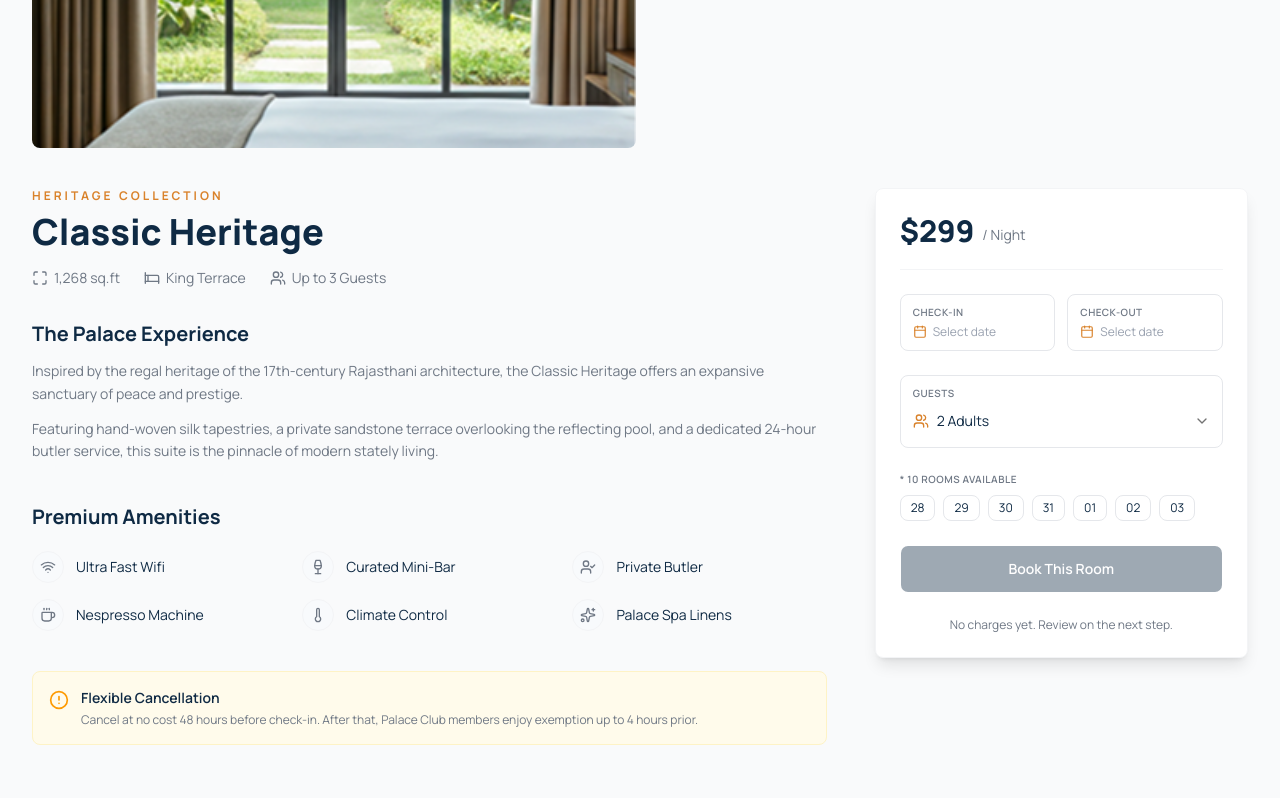
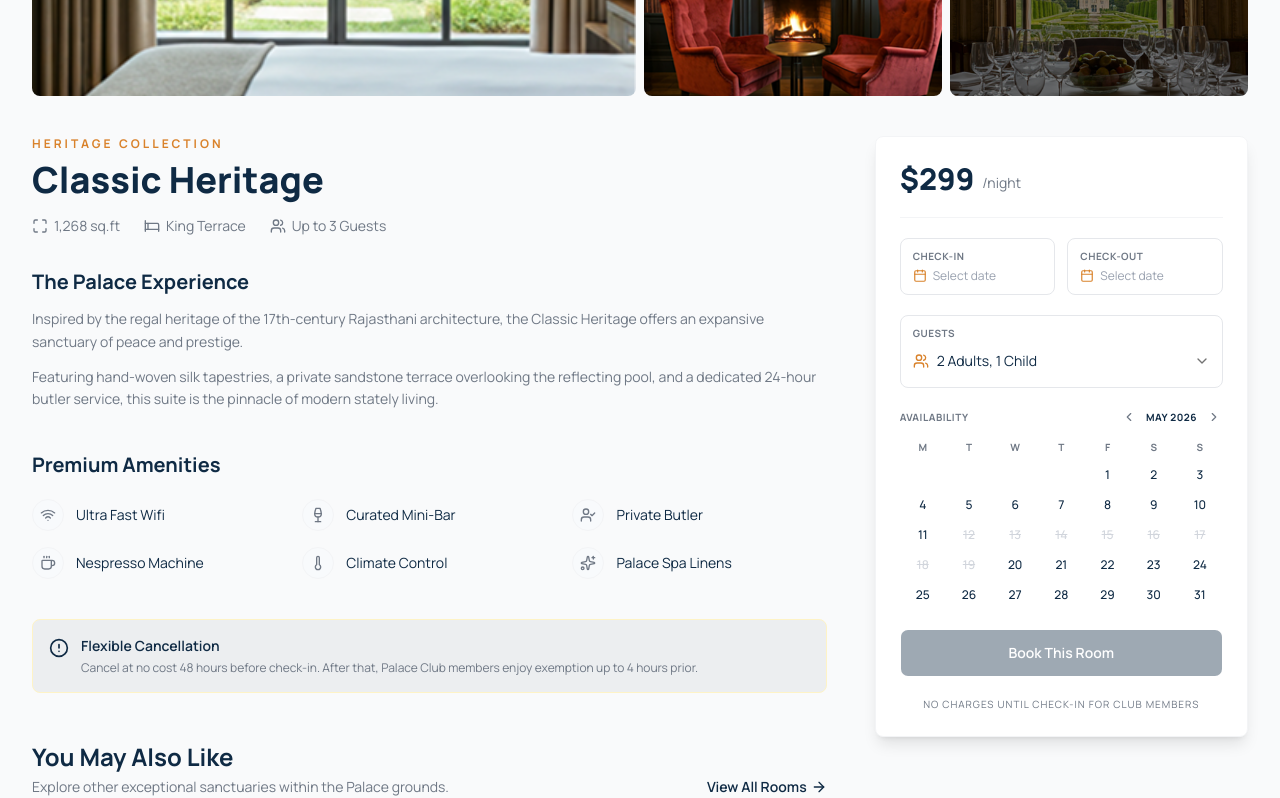
Before and after one commit to NdiRaoul/Jagamn-hotel-mgt, a Next.js app: page /rooms/classic-heritage in a window 1280 px wide. Shown: the part 540-1338 px from the top of the page. Built offline with nearby package versions, Linux system fonts and the light colour scheme.

Commit message:
Completed the landing page, all romms page and room details page

```diff
--- a/src/app/(guest)/rooms/[slug]/page.tsx
+++ b/src/app/(guest)/rooms/[slug]/page.tsx
@@ -46,19 +46,14 @@ export default async function RoomDetailPage({ params }: Props) {
       <div className="h-24"></div>
 
       <div className="max-w-7xl mx-auto w-full px-8 py-10">
-        {/* Breadcrumb */}
-        <div className="flex items-center gap-2 text-sm text-jagamn-secondary mb-8">
-          <Link href="/" className="hover:text-jagamn-primary transition-colors">Home</Link>
-          <span>/</span>
-          <Link href="/rooms" className="hover:text-jagamn-primary transition-colors">Rooms & Suites</Link>
-          <span>/</span>
-          <span className="text-jagamn-primary font-medium">{room.name}</span>
-        </div>
-
         {/* ── Gallery ── */}
-        <div className="grid grid-cols-2 gap-2 mb-10 h-[420px]">
-          {/* Main large image */}
-          <div className="relative rounded-md overflow-hidden col-span-1 row-span-2">
+        {/* Both columns use h-[420px]; the right column fills its height with a 2×2 grid */}
+        <div
+          className="grid grid-cols-2 gap-2 mb-10"
+          style={{ height: "420px" }}
+        >
+          {/* Main large image — left column, full height */}
+          <div className="relative rounded-md overflow-hidden h-full">
             <Image
               src={room.images.main}
               alt={room.name}
@@ -68,19 +63,29 @@ export default async function RoomDetailPage({ params }: Props) {
             />
           </div>
 
-          {/* Smaller images */}
-          <div className="grid grid-cols-2 grid-rows-2 gap-2">
+          {/* Right column — 2×2 grid, full height */}
+          <div className="grid grid-cols-2 grid-rows-2 gap-2 h-full">
             {room.images.gallery.slice(0, 3).map((img, i) => (
               <div key={i} className="relative rounded-md overflow-hidden">
-                <Image src={img} alt={`${room.name} photo ${i + 2}`} fill className="object-cover" />
+                <Image
+                  src={img}
+                  alt={`${room.name} photo ${i + 2}`}
+                  fill
+                  className="object-cover"
+                />
               </div>
             ))}
-            {/* +More badge on 4th image slot */}
-            <div className="relative rounded-md overflow-hidden">
+            {/* +More badge on 4th slot */}
+            <div className="relative rounded-md overflow-hidden cursor-pointer">
               {room.images.gallery[3] && (
-                <Image src={room.images.gallery[3]} alt={`${room.name} more`} fill className="object-cover" />
+                <Image
+                  src={room.images.gallery[3]}
+                  alt={`${room.name} more`}
+                  fill
+                  className="object-cover"
+                />
               )}
-              <div className="absolute inset-0 bg-black/50 flex items-center justify-center cursor-pointer hover:bg-black/40 transition-colors">
+              <div className="absolute inset-0 bg-black/50 hover:bg-black/40 transition-colors flex items-center justify-center">
                 <span className="text-white font-bold text-sm">+8 More</span>
               </div>
             </div>
@@ -95,7 +100,9 @@ export default async function RoomDetailPage({ params }: Props) {
             <p className="text-xs font-bold uppercase tracking-[0.25em] text-jagamn-tertiary mb-2">
               {room.collectionLabel}
             </p>
-            <h1 className="manrope-extrabold text-4xl text-jagamn-primary mb-4">{room.name}</h1>
+            <h1 className="manrope-extrabold text-4xl text-jagamn-primary mb-4">
+              {room.name}
+            </h1>
             <div className="flex items-center gap-6 text-sm text-jagamn-secondary mb-8">
               <span className="flex items-center gap-1.5">
                 <Maximize className="w-4 h-4" />
@@ -113,19 +120,30 @@ export default async function RoomDetailPage({ params }: Props) {
 
             {/* Description */}
             <div className="mb-10">
-              <h2 className="manrope-bold text-xl text-jagamn-primary mb-3">The Palace Experience</h2>
-              <p className="text-sm text-jagamn-secondary leading-relaxed">{room.description}</p>
-              <p className="text-sm text-jagamn-secondary leading-relaxed mt-3">{room.longDescription}</p>
+              <h2 className="manrope-bold text-xl text-jagamn-primary mb-3">
+                The Palace Experience
+              </h2>
+              <p className="text-sm text-jagamn-secondary leading-relaxed">
+                {room.description}
+              </p>
+              <p className="text-sm text-jagamn-secondary leading-relaxed mt-3">
+                {room.longDescription}
+              </p>
             </div>
 
             {/* Premium Amenities */}
             <div className="mb-10">
-              <h2 className="manrope-bold text-xl text-jagamn-primary mb-5">Premium Amenities</h2>
+              <h2 className="manrope-bold text-xl text-jagamn-primary mb-5">
+                Premium Amenities
+              </h2>
               <div className="grid grid-cols-2 md:grid-cols-3 gap-4">
                 {room.amenities.map((amenity) => {
                   const Icon = ICON_MAP[amenity.icon] ?? Sparkles;
                   return (
-                    <div key={amenity.label} className="flex items-center gap-3 text-sm text-jagamn-primary">
+                    <div
+                      key={amenity.label}
+                      className="flex items-center gap-3 text-sm text-jagamn-primary"
+                    >
                       <div className="w-8 h-8 rounded-full bg-jagamn-neutral border border-gray-100 flex items-center justify-center flex-shrink-0">
                         <Icon className="w-4 h-4 text-jagamn-secondary" />
                       </div>
@@ -137,11 +155,15 @@ export default async function RoomDetailPage({ params }: Props) {
             </div>
 
             {/* Cancellation Policy */}
-            <div className="flex items-start gap-3 bg-amber-50 border border-amber-100 rounded-md p-4 mb-12">
-              <AlertCircle className="w-5 h-5 text-amber-500 flex-shrink-0 mt-0.5" />
+            <div className="flex items-start gap-3 bg-[#ECEEF0] border border-amber-100 rounded-md p-4 mb-12">
+              <AlertCircle className="w-5 h-5 text-jagamn-primary flex-shrink-0 mt-0.5" />
               <div>
-                <p className="text-sm font-semibold text-jagamn-primary mb-1">Flexible Cancellation</p>
-                <p className="text-xs text-jagamn-secondary">{room.cancellationPolicy}</p>
+                <p className="text-sm font-semibold text-jagamn-primary mb-1">
+                  Flexible Cancellation
+                </p>
+                <p className="text-xs text-jagamn-secondary">
+                  {room.cancellationPolicy}
+                </p>
               </div>
             </div>
 
@@ -149,9 +171,12 @@ export default async function RoomDetailPage({ params }: Props) {
             <div>
               <div className="flex items-end justify-between mb-6">
                 <div>
-                  <h2 className="manrope-bold text-2xl text-jagamn-primary">You May Also Like</h2>
+                  <h2 className="manrope-bold text-2xl text-jagamn-primary">
+                    You May Also Like
+                  </h2>
                   <p className="text-sm text-jagamn-secondary mt-1">
-                    Explore other exceptional sanctuaries within the Palace grounds.
+                    Explore other exceptional sanctuaries within the Palace
+                    grounds.
                   </p>
                 </div>
                 <Link
@@ -165,7 +190,11 @@ export default async function RoomDetailPage({ params }: Props) {
 
               <div className="grid grid-cols-1 md:grid-cols-3 gap-4">
                 {similarRooms.map((similar) => (
-                  <Link key={similar.slug} href={`/rooms/${similar.slug}`} className="group">
+                  <Link
+                    key={similar.slug}
+                    href={`/rooms/${similar.slug}`}
+                    className="group"
+                  >
                     <div className="relative h-44 rounded-md overflow-hidden mb-3">
                       <Image
                         src={similar.images.main}
@@ -185,7 +214,9 @@ export default async function RoomDetailPage({ params }: Props) {
                     <h3 className="manrope-bold text-sm text-jagamn-primary group-hover:text-jagamn-tertiary transition-colors">
                       {similar.name}
                     </h3>
-                    <p className="text-xs text-jagamn-secondary mt-0.5">From ${similar.price} / night</p>
+                    <p className="text-xs text-jagamn-secondary mt-0.5">
+                      From ${similar.price} / night
+                    </p>
                   </Link>
                 ))}
               </div>
--- a/src/components/guest/room-booking-widget.tsx
+++ b/src/components/guest/room-booking-widget.tsx
@@ -1,15 +1,37 @@
 "use client";
 
-import { useState } from "react";
-import { format, differenceInDays } from "date-fns";
-import { CalendarIcon, Users, AlertCircle, CheckCircle } from "lucide-react";
+import { useState, useMemo } from "react";
+import {
+  format,
+  startOfMonth,
+  endOfMonth,
+  eachDayOfInterval,
+  getDay,
+  addMonths,
+  subMonths,
+  isSameDay,
+  isWithinInterval,
+  isBefore,
+  isAfter,
+  addDays,
+} from "date-fns";
+import {
+  CalendarIcon,
+  Users,
+  AlertCircle,
+  ArrowRight,
+  ChevronLeft,
+  ChevronRight,
+} from "lucide-react";
+import Image from "next/image";
+import Link from "next/link";
 import { Button } from "@/components/ui/button";
-import { Calendar } from "@/components/ui/calendar";
 import {
   Popover,
   PopoverContent,
   PopoverTrigger,
 } from "@/components/ui/popover";
+import { Calendar } from "@/components/ui/calendar";
 import {
   Select,
   SelectContent,
@@ -18,40 +40,71 @@ import {
   SelectValue,
 } from "@/components/ui/select";
 import { cn } from "@/lib/utils";
-import { type Room, isDateRangeUnavailable } from "@/lib/data/rooms";
+import {
+  type Room,
+  type UnavailableDateRange,
+  isDateRangeUnavailable,
+  ROOMS,
+} from "@/lib/data/rooms";
 import { useRouter } from "next/navigation";
 
-// Quick-select availability chips shown on the booking card
-// Replace with real available windows when API is ready
-const AVAILABILITY_CHIPS = [
-  "28", "29", "30", "31", "01", "02", "03",
-];
+// MON–SUN column headers matching the design
+const DAY_HEADERS = ["M", "T", "W", "T", "F", "S", "S"];
 
-type Props = {
-  room: Room;
-};
+type Props = { room: Room };
 
 export function RoomBookingWidget({ room }: Props) {
   const router = useRouter();
+
   const [checkIn, setCheckIn] = useState<Date>();
   const [checkOut, setCheckOut] = useState<Date>();
-  const [guests, setGuests] = useState("2a");
+  const [guests, setGuests] = useState("2a1c");
   const [conflict, setConflict] = useState(false);
+  const [conflictRange, setConflictRange] =
+    useState<UnavailableDateRange | null>(null);
 
-  const nights =
-    checkIn && checkOut ? differenceInDays(checkOut, checkIn) : 0;
-  const total = nights > 0 ? nights * room.price : null;
+  // The month displayed in the inline availability calendar
+  const [calMonth, setCalMonth] = useState<Date>(new Date());
+
+  // Build calendar grid — identical to the design
+  const calDays = useMemo(() => {
+    const first = startOfMonth(calMonth);
+    const last = endOfMonth(calMonth);
+    const days = eachDayOfInterval({ start: first, end: last });
+
+    // getDay() returns 0=Sun–6=Sat; we want 0=Mon–6=Sun
+    const firstDow = (getDay(first) + 6) % 7; // shift so Monday=0
+    const prefixBlanks = Array(firstDow).fill(null);
+    return [...prefixBlanks, ...days];
+  }, [calMonth]);
+
+  function isDayInRange(d: Date) {
+    if (!checkIn || !checkOut) return checkIn ? isSameDay(d, checkIn) : false;
+    return (
+      isWithinInterval(d, { start: checkIn, end: checkOut }) ||
+      isSameDay(d, checkIn) ||
+      isSameDay(d, checkOut)
+    );
+  }
+
+  function isDayUnavailable(d: Date) {
+    return room.unavailableDates.some((r) => {
+      const from = new Date(r.from);
+      const to = new Date(r.to);
+      return isWithinInterval(d, { start: from, end: to });
+    });
+  }
 
   function handleBook() {
     if (!checkIn || !checkOut) return;
-
     const unavailable = isDateRangeUnavailable(room, checkIn, checkOut);
     if (unavailable) {
       setConflict(true);
+      setConflictRange(unavailable);
       return;
     }
     setConflict(false);
-    // Navigate to booking / confirmation flow (to be wired up later)
+    setConflictRange(null);
     const params = new URLSearchParams({
       checkIn: format(checkIn, "yyyy-MM-dd"),
       checkOut: format(checkOut, "yyyy-MM-dd"),
@@ -62,22 +115,23 @@ export function RoomBookingWidget({ room }: Props) {
   }
 
   return (
-    <div className="bg-white rounded-md shadow-lg border border-gray-100 p-6 space-y-6">
-      {/* Price */}
+    <>
+      <div className="bg-white rounded-md shadow-lg border border-gray-100 p-6 space-y-5">
+      {/* ── Price ─────────────────────────────────── */}
       <div className="flex items-end gap-2 border-b border-gray-100 pb-5">
         <p className="manrope-extrabold text-3xl text-jagamn-primary">
           ${room.price.toLocaleString()}
         </p>
-        <p className="text-sm text-jagamn-secondary mb-1">/ Night</p>
+        <p className="text-sm text-jagamn-secondary mb-1">/night</p>
       </div>
 
-      {/* Date pickers */}
+      {/* ── Date pickers ──────────────────────────── */}
       <div className="grid grid-cols-2 gap-3">
         {/* Check In */}
         <Popover>
           <PopoverTrigger asChild>
             <div className="flex flex-col border border-gray-200 rounded-md px-3 py-2.5 cursor-pointer hover:border-jagamn-primary transition-colors">
-              <span className="text-[10px] font-semibold uppercase tracking-wider text-jagamn-secondary mb-1">
+              <span className="text-[10px] font-bold uppercase tracking-wider text-jagamn-secondary mb-1">
                 Check-in
               </span>
               <div className="flex items-center gap-1.5">
@@ -100,6 +154,8 @@ export function RoomBookingWidget({ room }: Props) {
               onSelect={(d) => {
                 setCheckIn(d);
                 setConflict(false);
+                setConflictRange(null);
+                if (d) setCalMonth(d);
               }}
               initialFocus
             />
@@ -110,7 +166,7 @@ export function RoomBookingWidget({ room }: Props) {
         <Popover>
           <PopoverTrigger asChild>
             <div className="flex flex-col border border-gray-200 rounded-md px-3 py-2.5 cursor-pointer hover:border-jagamn-primary transition-colors">
-              <span className="text-[10px] font-semibold uppercase tracking-wider text-jagamn-secondary mb-1">
+              <span className="text-[10px] font-bold uppercase tracking-wider text-jagamn-secondary mb-1">
                 Check-out
               </span>
               <div className="flex items-center gap-1.5">
@@ -133,6 +189,7 @@ export function RoomBookingWidget({ room }: Props) {
               onSelect={(d) => {
                 setCheckOut(d);
                 setConflict(false);
+                setConflictRange(null);
               }}
               initialFocus
             />
@@ -140,12 +197,17 @@ export function RoomBookingWidget({ room }: Props) {
         </Popover>
       </div>
 
-      {/* Guests */}
+      {/* ── Guests ────────────────────────────────── */}
       <div className="border border-gray-200 rounded-md px-3 py-2.5">
-        <span className="text-[10px] font-semibold uppercase tracking-wider text-jagamn-secondary block mb-1">
+        <span className="text-[10px] font-bold uppercase tracking-wider text-jagamn-secondary block mb-1">
           Guests
         </span>
-        <Select value={guests} onValueChange={setGuests}>
+        <Select
+          value={guests}
+          onValueChange={(v) => {
+            setGuests(v);
+          }}
+        >
           <SelectTrigger className="border-0 p-0 h-auto shadow-none bg-transparent focus:ring-0 w-full">
             <div className="flex items-center gap-2 text-jagamn-primary">
               <Users className="w-3.5 h-3.5 text-jagamn-tertiary" />
@@ -161,62 +223,75 @@ export function RoomBookingWidget({ room }: Props) {
         </Select>
       </div>
 
-      {/* Availability quick chips */}
+      {/* ── Inline Availability Calendar ──────────── */}
       <div>
-        <p className="text-[10px] font-semibold uppercase tracking-wider text-jagamn-secondary mb-2">
-          * 10 Rooms Available
-        </p>
-        <div className="flex gap-2 flex-wrap">
-          {AVAILABILITY_CHIPS.map((day) => (
-            <span
-              key={day}
-              className="text-xs border border-gray-200 rounded-md px-2.5 py-1 text-jagamn-primary hover:border-jagamn-primary hover:bg-jagamn-primary/5 cursor-pointer transition-colors"
+        <div className="flex items-center justify-between mb-3">
+          <p className="text-[10px] font-bold uppercase tracking-wider text-jagamn-secondary">
+            Availability
+          </p>
+          <div className="flex items-center gap-2">
+            <button
+              onClick={() => setCalMonth((m) => subMonths(m, 1))}
+              className="p-0.5 hover:text-jagamn-primary transition-colors text-jagamn-secondary"
             >
-              {day}
+              <ChevronLeft className="w-3.5 h-3.5" />
+            </button>
+            <span className="text-[10px] font-bold uppercase tracking-wider text-jagamn-primary">
+              {format(calMonth, "MMMM yyyy")}
             </span>
+            <button
+              onClick={() => setCalMonth((m) => addMonths(m, 1))}
+              className="p-0.5 hover:text-jagamn-primary transition-colors text-jagamn-secondary"
+            >
+              <ChevronRight className="w-3.5 h-3.5" />
+            </button>
+          </div>
+        </div>
+
+        {/* Day-of-week headers */}
+        <div className="grid grid-cols-7 mb-1">
+          {DAY_HEADERS.map((d, i) => (
+            <div
+              key={i}
+              className="text-center text-[10px] font-bold text-jagamn-secondary py-0.5"
+            >
+              {d}
+            </div>
           ))}
+        </div>
+
+        {/* Date cells */}
+        <div className="grid grid-cols-7 gap-y-0.5">
+          {calDays.map((day, i) => {
+            if (!day) {
+              return <div key={`blank-${i}`} />;
+            }
+
+            const inRange = isDayInRange(day);
+            const unavail = isDayUnavailable(day);
+            const isStart = checkIn && isSameDay(day, checkIn);
+            const isEnd = checkOut && isSameDay(day, checkOut);
+
+            return (
+              <div
+                key={day.toISOString()}
+                className={cn(
+                  "flex items-center justify-center text-xs h-7 w-full rounded-sm font-medium transition-colors",
+                  inRange
+                    ? "bg-jagamn-primary text-white"
+                    : unavail
+                    ? "text-gray-300 line-through cursor-not-allowed"
+                    : "text-jagamn-primary hover:bg-jagamn-primary/10 cursor-pointer"
+                )}
+              >
+                {format(day, "d")}
+              </div>
+            );
+          })}
         </div>
       </div>
 
-      {/* Price breakdown */}
-      {total && (
-        <div className="border-t border-gray-100 pt-4 space-y-2">
-          <div className="flex justify-between text-sm">
-            <span className="text-jagamn-secondary">
-              ${room.price} × {nights} nights
-            </span>
-            <span className="text-jagamn-primary font-semibold">${total.toLocaleString()}</span>
-          </div>
-          <div className="flex justify-between text-sm">
-            <span className="text-jagamn-secondary">Taxes & Fees</span>
-            <span className="text-jagamn-primary font-semibold">
-              ${Math.round(total * 0.12).toLocaleString()}
-            </span>
-          </div>
-          <div className="flex justify-between text-base font-bold border-t border-gray-100 pt-2 mt-2">
-            <span className="text-jagamn-primary">Total</span>
-            <span className="text-jagamn-primary">
-              ${Math.round(total * 1.12).toLocaleString()}
-            </span>
-          </div>
-        </div>
-      )}
-
-      {/* Conflict warning */}
-      {conflict && (
-        <div className="flex items-start gap-2 bg-red-50 border border-red-100 rounded-md p-3">
-          <AlertCircle className="w-4 h-4 text-red-500 flex-shrink-0 mt-0.5" />
-          <p className="text-xs text-red-600">
-            Room not available for selected dates. Please choose different dates or{" "}
-            <a href="/rooms" className="underline font-semibold">
-              view all availability
-            </a>
-            .
-          </p>
-        </div>
-      )}
-
-      {/* Book button */}
+      {/* ── Book Button ───────────────────────────── */}
       <Button
         onClick={handleBook}
         disabled={!checkIn || !checkOut}
@@ -225,9 +300,80 @@ export function RoomBookingWidget({ room }: Props) {
         Book This Room
       </Button>
 
-      <p className="text-center text-xs text-jagamn-secondary">
-        No charges yet. Review on the next step.
+      <p className="text-center text-[10px] uppercase tracking-widest text-jagamn-secondary">
+        No charges until check-in for club members
       </p>
     </div>
+
+    {/* ── Stately Alternatives — rendered OUTSIDE the white card ── */}
+    {conflict && conflictRange && (
+      <div
+        className="rounded-md p-4 space-y-3 mt-2"
+        style={{ backgroundColor: "rgba(186,26,26,0.10)" }}
+      >
+        {/* Header */}
+        <div className="flex items-center gap-2">
+          <AlertCircle
+            className="w-4 h-4 flex-shrink-0"
+            style={{ color: "#93000A" }}
+          />
+          <p
+            className="text-xs font-bold"
+            style={{ color: "#93000A" }}
+          >
+            Room not available for selected dates
+          </p>
+        </div>
+
+        {/* Stately Alternatives label */}
+        <p
+          className="text-[10px] font-bold uppercase tracking-widest"
+          style={{ color: "#43474D" }}
+        >
+          Stately Alternatives
+        </p>
+
+        {/* Alternative room cards */}
+        <div className="space-y-2">
+          {(conflictRange.alternateRooms ?? []).map((slug) => {
+            const alt = ROOMS.find((r) => r.slug === slug);
+            if (!alt) return null;
+            return (
+              <Link
+                key={slug}
+                href={`/rooms/${slug}`}
+                className="flex items-center gap-3 rounded-md p-2.5 group transition-opacity hover:opacity-80"
+                style={{ backgroundColor: "rgba(255,218,214,0.55)" }}
+              >
+                <div className="relative w-11 h-11 rounded-sm overflow-hidden flex-shrink-0">
+                  <Image
+                    src={alt.images.main}
+                    alt={alt.name}
+                    fill
+                    className="object-cover"
+                  />
+                </div>
+                <div className="flex-1 min-w-0">
+                  <p
+                    className="text-xs font-bold truncate"
+                    style={{ color: "#191C1E" }}
+                  >
+                    {alt.name}
+                  </p>
+                  <p className="text-[10px]" style={{ color: "#43474D" }}>
+                    ${alt.price} / night
+                  </p>
+                </div>
+                <ArrowRight
+                  className="w-3.5 h-3.5 flex-shrink-0 group-hover:translate-x-0.5 transition-transform"
+                  style={{ color: "#93000A" }}
+                />
+              </Link>
+            );
+          })}
+        </div>
+      </div>
+    )}
+    </>
   );
 }
```
Also changed, not shown: src/app/(guest)/rooms/page.tsx (+28 -13 lines), src/components/guest/dates-unavailable-modal.tsx (+78 -72 lines).
